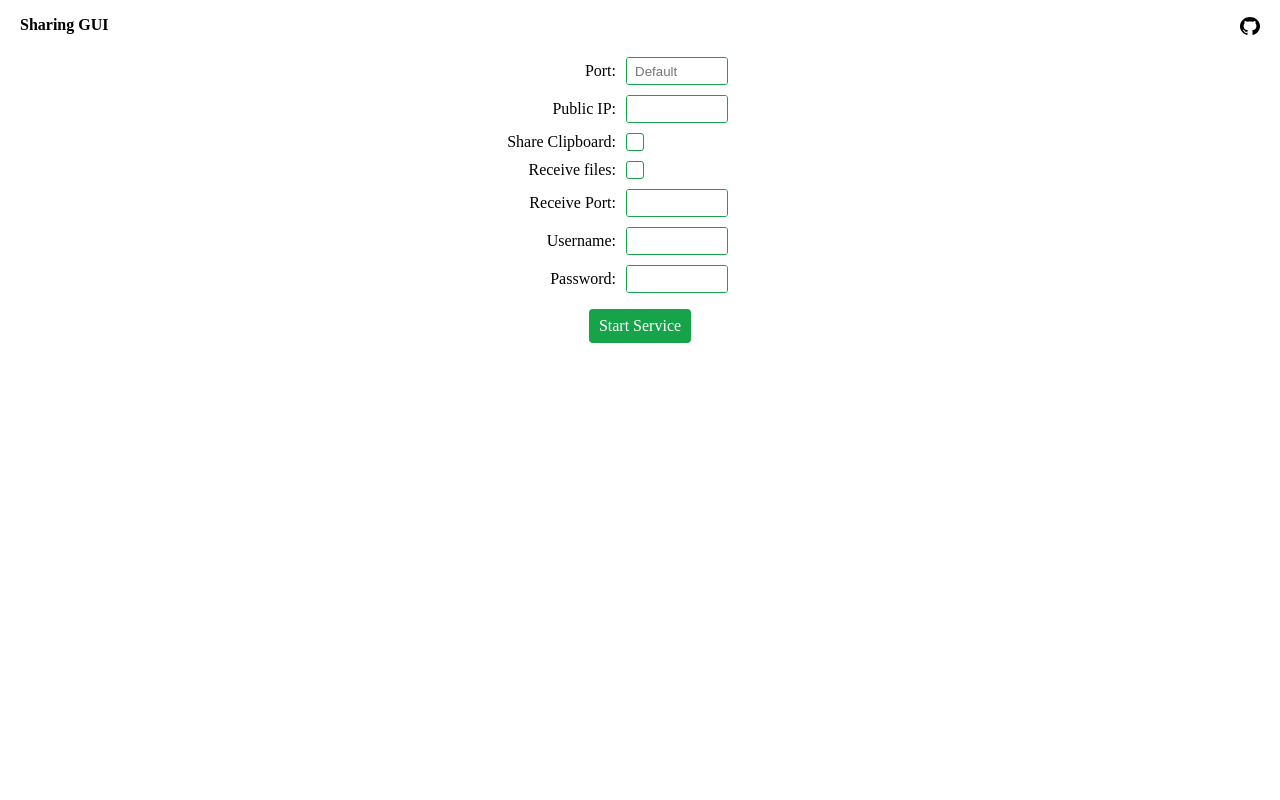
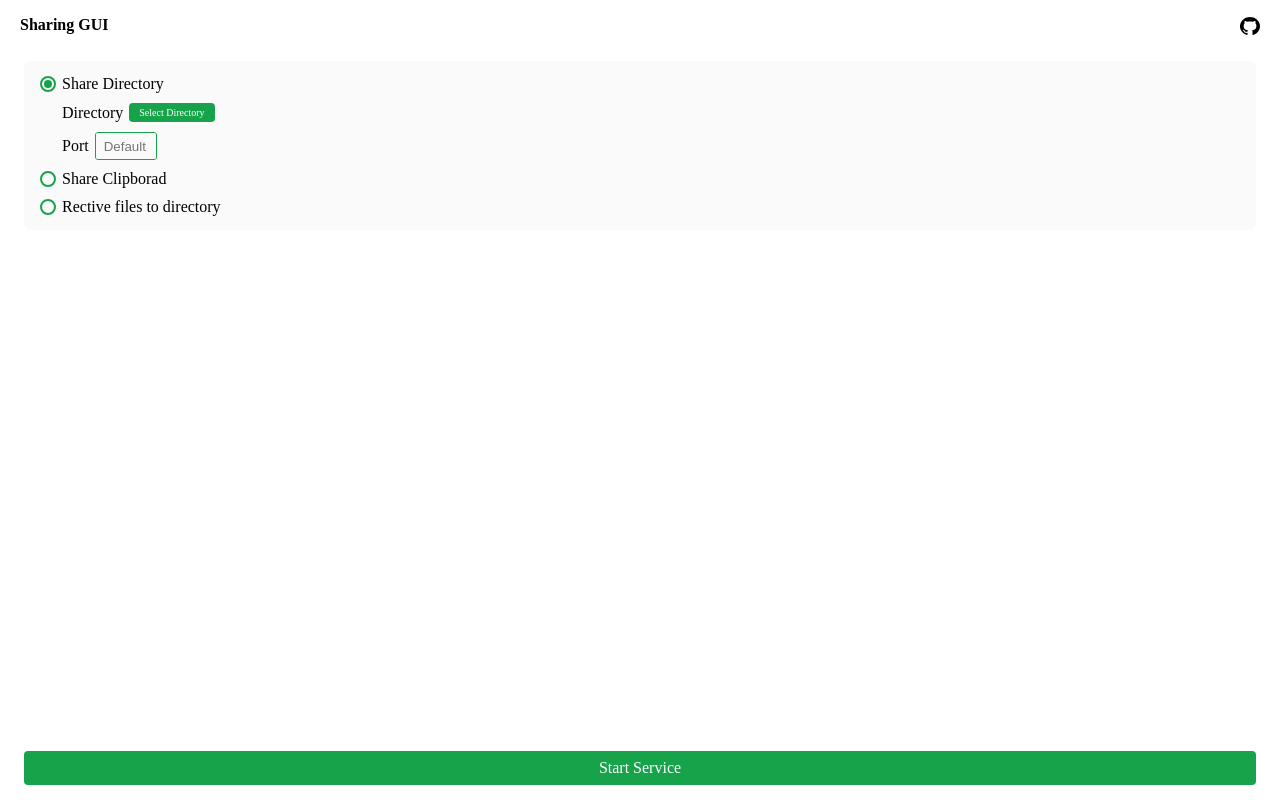
Before and after one commit to imyuanx/sharing-GUI, a React (Vite) app: page / in a window 1280 px wide. Built offline with nearby package versions, Linux system fonts and the light colour scheme.

Commit message:
feat: Support options and refactor UI

```diff
--- a/package.json
+++ b/package.json
@@ -12,8 +12,6 @@
   },
   "dependencies": {
     "@vitejs/plugin-react": "^2.2.0",
-    "easy-sharing": "^1.2.2",
-    "open": "^8.4.0",
     "qrcode": "^1.5.1",
     "react": "^18.2.0",
     "react-dom": "^18.2.0",
--- a/src/Components/Button/index.css
+++ b/src/Components/Button/index.css
@@ -3,8 +3,8 @@
   padding: 8px 10px;
   border-radius: 4px;
   color: #ffffff;
-  margin-top: 6px;
   cursor: pointer;
+  text-align: center;
 }
 
 .button:hover {
@@ -14,3 +14,8 @@
 .button:active {
   background-color: #15803D;
 }
+
+.small {
+  padding: 4px 10px;
+  font-size: 10px;
+}
--- a/src/Components/Button/index.jsx
+++ b/src/Components/Button/index.jsx
@@ -1,8 +1,8 @@
 import "./index.css";
 
 function Button(props) {
-  const { children, ...args } = props;
-  return <div className='button' {...args}>{children}</div>;
+  const { size, className, children, ...args } = props;
+  return <div className={`button ${size || ""} ${className}`} {...args}>{children}</div>;
 }
 
 export default Button;
--- a/src/Components/Header/index.jsx
+++ b/src/Components/Header/index.jsx
@@ -1,20 +1,9 @@
-// import { exec } from "child_process";
 import "./index.css";
 
 function Header() {
   // 打开新窗口
   const openDefaultBrowser = function (url) {
-    console.log(process.platform);
-    // switch (process.platform) {
-    //   case "darwin":
-    //     exec("open " + url);
-    //     break;
-    //   case "win32":
-    //     exec("start " + url);
-    //     break;
-    //   default:
-    //     exec("xdg-open", [url]);
-    // }
+    window.electronAPI.emit("open-url", url);
   };
   const onClickHandle = () => {
     openDefaultBrowser("https://github.com/yunying1/sharing-GUI");
--- a/src/Components/Input/index.css
+++ b/src/Components/Input/index.css
@@ -1,15 +1,15 @@
 .input-box {
   border: 1px solid #16A34A;
-  height: 26px;
-  width: 100px;
+  width: auto;
+  height: auto;
   border-radius: 3px;
   overflow: hidden;
 }
 
 input {
   border: 0px;
-  width: 100%;
-  height: 100%;
+  height: 26px;
+  width: 100px;
   padding: 6px 8px;
   box-sizing: border-box;
   outline: none;
--- /dev/null
+++ b/src/Components/Radio/index.css
@@ -0,0 +1,19 @@
+.radio {
+  width: 16px;
+  height: 16px;
+  background-color: transparent;
+  border: 2px solid #16a34a;
+  border-radius: 50%;
+  display: flex;
+  justify-content: center;
+  align-items: center;
+  box-sizing: border-box;
+  cursor: pointer;
+}
+
+.checked {
+  width: 8px;
+  height: 8px;
+  border-radius: 50%;
+  background-color: #16a34a;
+}
--- /dev/null
+++ b/src/Components/Radio/index.jsx
@@ -0,0 +1,19 @@
+import "./index.css";
+
+function Radio(props = { cehcked: false }) {
+  const { cehcked, onClick } = props;
+
+  const onClickHandle = () => {
+    if (!cehcked) {
+      onClick(true);
+    }
+  };
+
+  return (
+    <div className="radio" onClick={onClickHandle}>
+      {cehcked && <div className="checked"></div>}
+    </div>
+  );
+}
+
+export default Radio;
--- a/src/app.css
+++ b/src/app.css
@@ -1,5 +1,5 @@
 .app {
-  flex: 1;
+  height: 100%;
   width: 100%;
   display: flex;
   flex-direction: column;
@@ -7,14 +7,31 @@
 }
 
 .content {
-  width: 300px;
-  margin-top: 6px;
+  display: flex;
+  flex-direction: column;
+  height: 100%;
+  width: 100%;
+  padding: 10px 24px;
+  box-sizing: border-box;
+}
+
+.from-group {
+  display: flex;
+  flex-direction: column;
+  padding: 14px 16px;
+  border-radius: 8px;
+  background-color: #FAFAFA;
+  gap: 10px;
 }
 
 .form-item {
   display: flex;
   align-items: center;
-  margin-bottom: 10px;
+  gap: 6px;
+}
+
+.form-item-item {
+  padding-left: 22px;
 }
 
 .form-item label {
@@ -22,3 +39,17 @@
   width: 126px;
   text-align: right;
 }
+
+.btn-start {
+  margin-bottom: 5px;
+}
+
+.input {
+  background-color: #FAFAFA;
+  width: 60px;
+}
+
+.text-path {
+  font-size: 12px;
+  color: #616161;
+}
--- a/src/app.jsx
+++ b/src/app.jsx
@@ -1,59 +1,159 @@
-import { useState } from 'react';
-import QRCode from 'qrcode/lib/browser';
+import { useState } from "react";
+import QRCode from "qrcode/lib/browser";
 import "./app.css";
 import Header from "./Components/Header";
 import Input from "./Components/Input";
-import Checkbox from "./Components/Checkbox";
+import Radio from "./Components/Radio";
 import Button from "./Components/Button";
 
+const SHARE_TYPE = {
+  DIRECTORY: 0,
+  CLIPBORAD: 1,
+  RECEIVE: 2,
+};
+
 const App = () => {
-const [qrcodeImg, setQrcodeImg] = useState ('');
+  const [qrcodeImg, setQrcodeImg] = useState("");
+  const [shareType, setShareType] = useState(SHARE_TYPE.DIRECTORY);
+  const [directoryPath, setDirectoryPath] = useState("");
+  const [port, setPort] = useState("");
 
-  const startServiceHandle = () => {
-    console.log("startServiceHandle");
-    window.electronAPI.emit('sharing', '~').then((res) => {
+  /**
+   * @desc start service
+   */
+  const onStartServiceHandle = () => {
+    console.log("onStartServiceHandle", directoryPath, port);
+    const params = { directoryPath, port };
+    window.electronAPI.emit("sharing", { type: shareType, params }).then((res) => {
       QRCode.toDataURL(res).then((res) => {
-          console.log(res);
         setQrcodeImg(res);
       });
+    });
+  };
 
+  /**
+   * @desc radio click event
+   * @param {Number} shareType
+   */
+  const onRadioClickHandle = (shareType) => {
+    setShareType(shareType);
+  };
+
+  /**
+   * @desc select share directory
+   */
+  const onSelectShareDirectory = () => {
+    window.electronAPI
+      .emit(
+        "select-directory",
+        "/Users/yuanx/Desktop/workspace/program/sharing-GUI/main.js"
+      )
+      .then((res) => {
+        if (!res.canceled) {
+          console.log("select dir:", res.filePaths);
+          if (res?.filePaths && res.filePaths.length > 0) {
+            setDirectoryPath(res.filePaths[0]);
+          }
+        }
       });
+  };
+
+  /**
+   * @desc change default port
+   */
+  const onPortChange = (e) => {
+    const port = e.target.value;
+    setPort(port);
   };
 
   return (
     <div className="app">
       <Header />
       <div className="content">
+        <div className="from-group">
           <div className="form-item">
-          <label>Port:</label>
-          <Input placeholder="Default"></Input>
+            <Radio
+              cehcked={shareType === SHARE_TYPE.DIRECTORY}
+              onClick={() => onRadioClickHandle(SHARE_TYPE.DIRECTORY)}
+            />
+            <div>Share Directory</div>
           </div>
+          {shareType === SHARE_TYPE.DIRECTORY && (
+            <>
+              <div className="form-item form-item-item">
+                <div>Directory</div>
+                {directoryPath && <p className="text-path">{directoryPath}</p>}
+                <Button
+                  className="btn"
+                  size="small"
+                  onClick={onSelectShareDirectory}
+                >
+                  {directoryPath ? "Change Directory" : "Select Directory"}
+                </Button>
+              </div>
+              <div className="form-item form-item-item">
+                <div>Port</div>
+                <Input
+                  className="input"
+                  placeholder="Default"
+                  onChange={onPortChange}
+                ></Input>
+              </div>
+            </>
+          )}
           <div className="form-item">
-          <label>Public IP:</label>
-          <Input></Input>
+            <Radio
+              cehcked={shareType === SHARE_TYPE.CLIPBORAD}
+              onClick={() => onRadioClickHandle(SHARE_TYPE.CLIPBORAD)}
+            />
+            <div>Share Clipborad</div>
           </div>
+          {shareType === SHARE_TYPE.CLIPBORAD && (
+            <div className="form-item form-item-item">
+            <div>Port</div>
+            <Input
+              className="input"
+              placeholder="Default"
+              onChange={onPortChange}
+            ></Input>
+          </div>
+          )}
           <div className="form-item">
-          <label>Share Clipboard:</label>
-          <Checkbox></Checkbox>
+            <Radio
+              cehcked={shareType === SHARE_TYPE.RECEIVE}
+              onClick={() => onRadioClickHandle(SHARE_TYPE.RECEIVE)}
+            />
+            <div>Rective files to directory</div>
           </div>
-        <div className="form-item">
-          <label>Receive files:</label>
-          <Checkbox></Checkbox>
+          {shareType === SHARE_TYPE.RECEIVE && (
+            <>
+              <div className="form-item form-item-item">
+                <div>Directory</div>
+                {directoryPath && <p className="text-path">{directoryPath}</p>}
+                <Button
+                  className="btn"
+                  size="small"
+                  onClick={onSelectShareDirectory}
+                >
+                  {directoryPath ? "Change Directory" : "Select Directory"}
+                </Button>
               </div>
-        <div className="form-item">
-          <label>Receive Port:</label>
-          <Input></Input>
+              <div className="form-item form-item-item">
+                <div>Port</div>
+                <Input
+                  className="input"
+                  placeholder="Default"
+                  onChange={onPortChange}
+                ></Input>
               </div>
-        <div className="form-item">
-          <label>Username:</label>
-          <Input></Input>
+            </>
+          )}
         </div>
-        <div className="form-item">
-          <label>Password:</label>
-          <Input></Input>
+        <div style={{ flex: 1 }}></div>
+        <Button onClick={onStartServiceHandle} className="btn btn-start">
+          Start Service
+        </Button>
       </div>
-      </div>
-      <Button onClick={startServiceHandle}>Start Service</Button>
       <img src={qrcodeImg} />
     </div>
   );
--- a/src/index.css
+++ b/src/index.css
@@ -2,3 +2,7 @@
   margin: 0;
   padding: 0;
 }
+
+html, body, #root {
+  height: 100%;
+}
```
Also changed, not shown: main.js (+35 -6 lines), 1 other file (tests, documents, lock files or other folders). Lines whose indentation alone changed are shown as unchanged.
